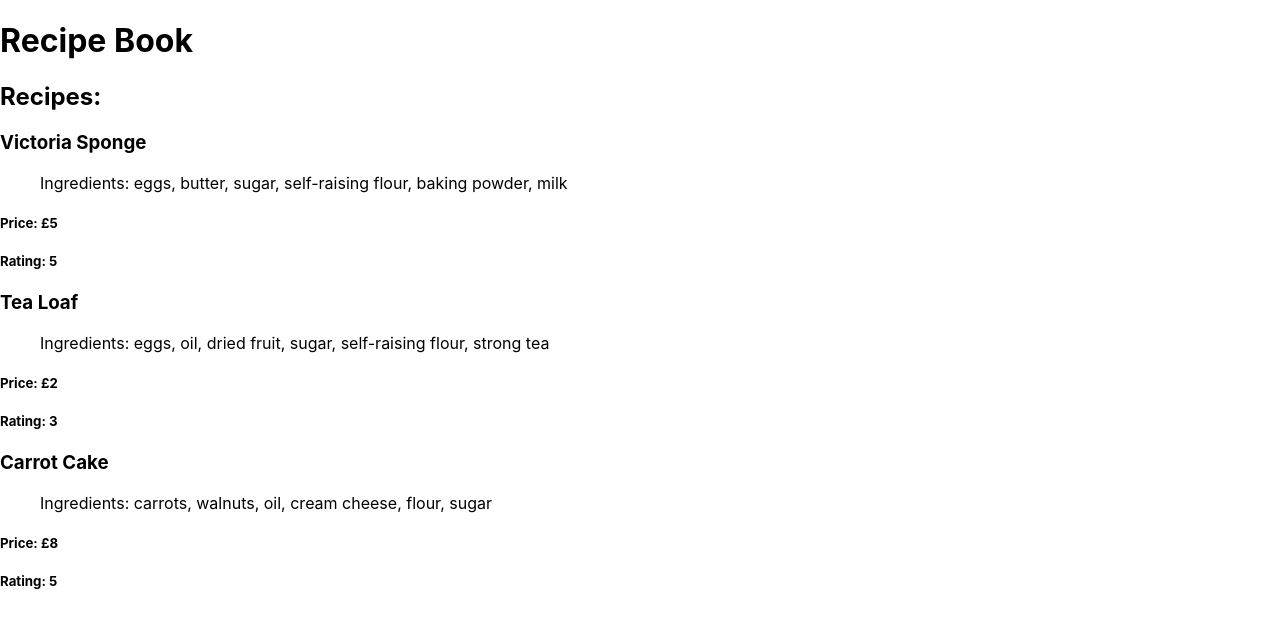
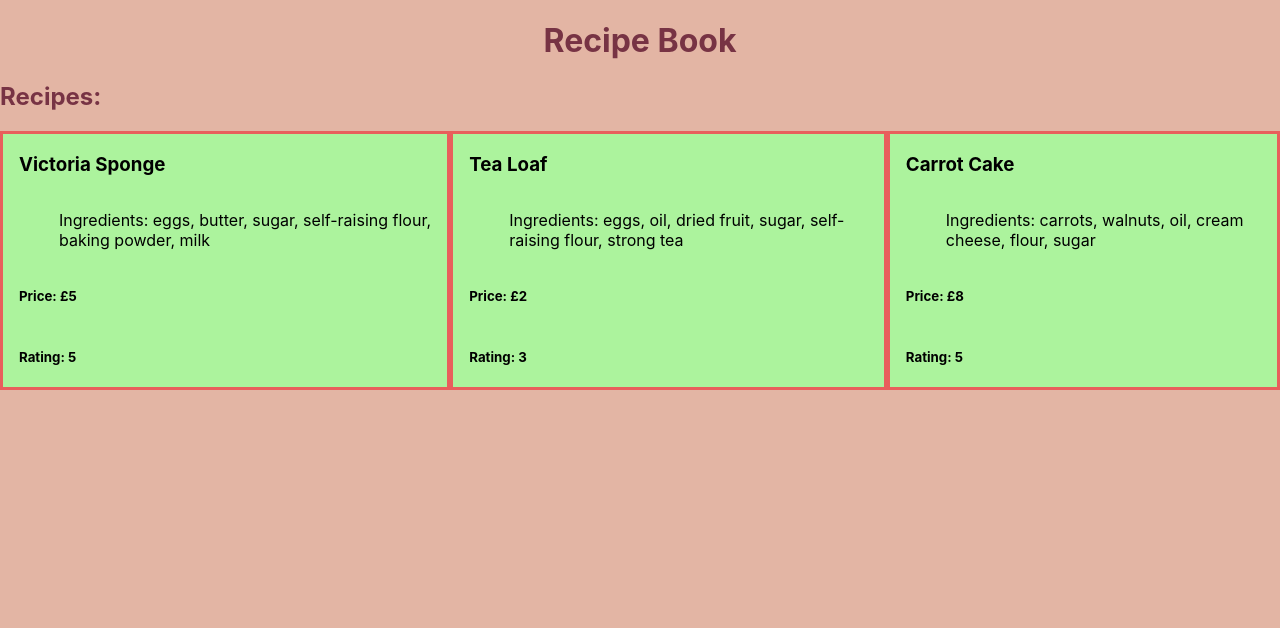
Before and after one commit to z-for-zarrin/bakery_react_lab, a React (Create React App) app: page / in a window 1280 px wide. Shown: the top 628 px of the page. Built offline with nearby package versions, Linux system fonts and the light colour scheme.

Commit message:
App has basic css

```diff
--- /dev/null
+++ b/src/App.css
@@ -0,0 +1,17 @@
+body {
+    background-color: #E3B5A4;;
+}
+
+h1 {
+    color: #773344;
+    text-align: center;
+}
+
+section {
+    display: flex;
+    justify-content: space-between;
+}
+
+h2 {
+    color: #773344;
+}
--- a/src/App.js
+++ b/src/App.js
@@ -1,4 +1,5 @@
 import RecipeContainer from "./containers/RecipeContainer"
+import "./App.css"
 
 function App() {
   return (
--- /dev/null
+++ b/src/components/Recipe.css
@@ -0,0 +1,8 @@
+.recipe {
+    background-color: #ACF39D;
+    display: flex;
+    flex-direction: column;
+    border: #E85F5C;
+    border-style: solid;
+    padding-left: 1em;
+}
--- a/src/components/Recipe.js
+++ b/src/components/Recipe.js
@@ -1,12 +1,14 @@
+import "./Recipe.css"
+
 const Recipe = ({cakeName, ingredients, price, rating}) => {
 
     return (
-        <>
+        <div className="recipe">
             <h3>{cakeName}</h3>
             <ul id="ingedients-list">Ingredients: {ingredients.join(", ")}</ul>
             <h5>Price: £{price}</h5>
             <h5>Rating: {rating}</h5>
-        </>
+        </div>
     );
 }
 
--- a/src/containers/RecipeContainer.js
+++ b/src/containers/RecipeContainer.js
@@ -4,6 +4,7 @@ const RecipeContainer = () => {
     return (
         <>
             <h2>Recipes:</h2>
+            <section>
                 <Recipe cakeName={"Victoria Sponge"}
                         ingredients={["eggs", "butter", "sugar", "self-raising flour",
                                     "baking powder", "milk"]}
@@ -19,6 +20,7 @@ const RecipeContainer = () => {
                                     "flour", "sugar"]}
                         price={8}
                         rating={5} />
+            </section>
         </>
     );
 }
```
Lines whose indentation alone changed are shown as unchanged.
